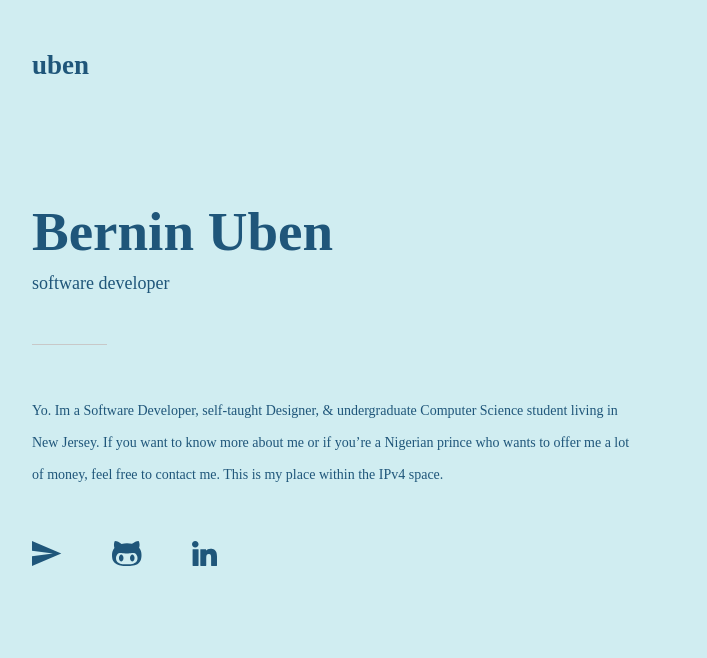
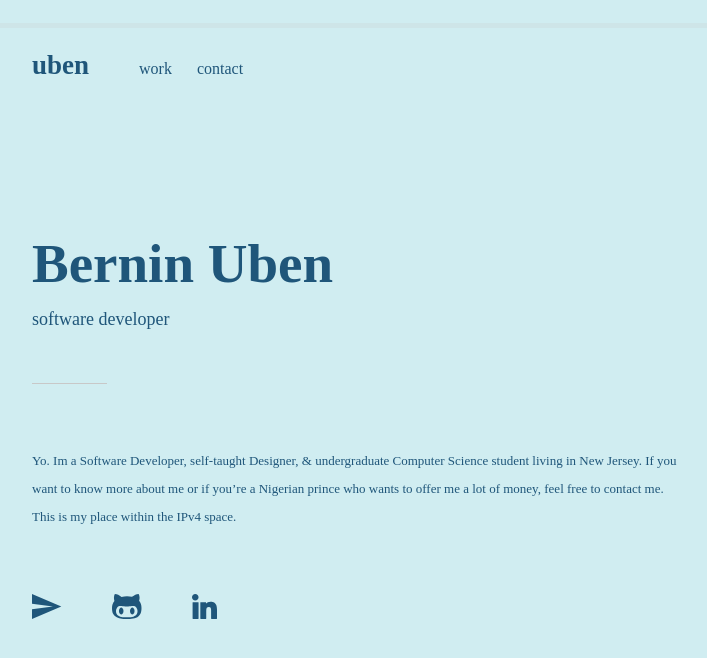
Before and after one commit to Uben/Uben.github.io, a Gatsby site: page / in a window 1280 px wide. Shown: the whole page, without its empty margins (43-750 px from the left). Built offline with nearby package versions, Linux system fonts and the light colour scheme; Gatsby itself is replaced by a stand-in of ours.

Commit message:
minimal style changes to homepage, added site outline, && added future links to navbar

```diff
--- a/package.json
+++ b/package.json
@@ -17,7 +17,8 @@
     "gatsby-plugin-sass": "^2.1.20",
     "node-sass": "^4.12.0",
     "react": "^16.10.2",
-    "react-dom": "^16.10.2"
+    "react-dom": "^16.10.2",
+    "react-slick": "^0.25.2"
   },
   "devDependencies": {
     "prettier": "^1.18.2"
--- a/src/assets/scss/_base.scss
+++ b/src/assets/scss/_base.scss
@@ -20,11 +20,34 @@ body {
 				margin: 0 0 10px 0;
 			}
 
-			#site-wrapper {
-				width: 100%;
-				margin: 100px 0 0 0;
+			h1 {
+				font-size: 55px;
 			}
 
+			h2 {
+				font-size: 40px;
+			}
+
+			h3 {
+				font-size: 36px;
+			}
+
+			h4 {
+				font-size: 32px;
+			}
+
+			h5 {
+				font-size: 24px;
+			}
+
+			h6 {
+				font-size: 18px;
+			}
+
+			p {
+				line-height: 28px;
+    			font-size: 13px;
+			}
 		}
 	}
 }
--- a/src/assets/scss/_colors.scss
+++ b/src/assets/scss/_colors.scss
@@ -2,4 +2,5 @@ $primary: #D0EDF1;
 $alt: #1F567A;
 $white: #FFFFFF;
 $gray: rgba(200, 200, 200, 1);
+$outline_gray: rgba(200, 200, 200, 0.2);
 $black: #333333;
--- /dev/null
+++ b/src/assets/scss/layout.scss
@@ -0,0 +1,22 @@
+@import "_colors.scss";
+
+#site-wrapper {
+	width: 100%;
+	margin: 100px 0 0 0;
+
+	#site-outline {
+		width: calc(100% - 65px);
+		height: calc(100vh - 50px);
+
+		position: fixed;
+		top: 23px;
+		left: 25px;
+		bottom: 23px;
+		right: 25px;
+
+		border: 5px solid $outline_gray;
+		pointer-events: none;
+		cursor: default;
+		z-index: 9999;
+	}
+}
--- a/src/assets/scss/pages/index.scss
+++ b/src/assets/scss/pages/index.scss
@@ -3,13 +3,19 @@
 .page-home {
 
 	main#content {
-		min-height: calc(75vh - 100px); // vh - height of navigation
+		display: flex;
+		flex-flow: row nowrap;
+		min-height: calc(100vh - 150px); // vh - (height of navigation + space from bottom margin line)
 
 		> div {
-			max-width: 600px;
+			width: 650px;
 
 			&#info {
-				margin: 25vh 0 0 0;
+				display: flex;
+				flex-flow: column;
+				justify-content: center;
+
+				margin: 0 50px 0 0;
 
 				.name {
 					font-size: 55px;
@@ -33,10 +39,7 @@
 					}
 				}
 
-				.about {
-					line-height: 32px;
-					font-size: 14px;
-				}
+				.about {}
 
 				#social {
 					display: flex;
@@ -65,5 +68,4 @@
 			}
 		}
 	}
-
 }
--- a/src/components/Layout.js
+++ b/src/components/Layout.js
@@ -5,11 +5,13 @@ import Navigation from './Navigation';
 import Footer from './Footer';
 
 import '../assets/scss/_base.scss';
+import '../assets/scss/layout.scss';
 
 class Layout extends React.PureComponent {
 	render() {
 		return (
 			<div id="site-wrapper" className={`page-${this.props.page}`}>
+				<div id="site-outline"/>
 				<Navigation />
 
 				<main id="content">
--- a/src/components/Navigation.js
+++ b/src/components/Navigation.js
@@ -8,10 +8,11 @@ class Navigation extends React.PureComponent {
 		return(
 			<nav id="navbar">
 				<Link to="/"> <h5 className="logo"> uben </h5> </Link>
-				{/* <ul>
-					<li> <Link to="/"> home </Link> </li>
-					<li> <Link to="/blog"> blog </Link> </li>
-				</ul> */}
+				<ul>
+					<li> <Link to="/"> work </Link> </li>
+					{/* <li> <Link to="/blog"> blog </Link> </li> */}
+					<li> <Link to="/"> contact </Link> </li>
+				</ul>
 			</nav>
 		);
 	}
```
Also changed, not shown: 1 other file.
